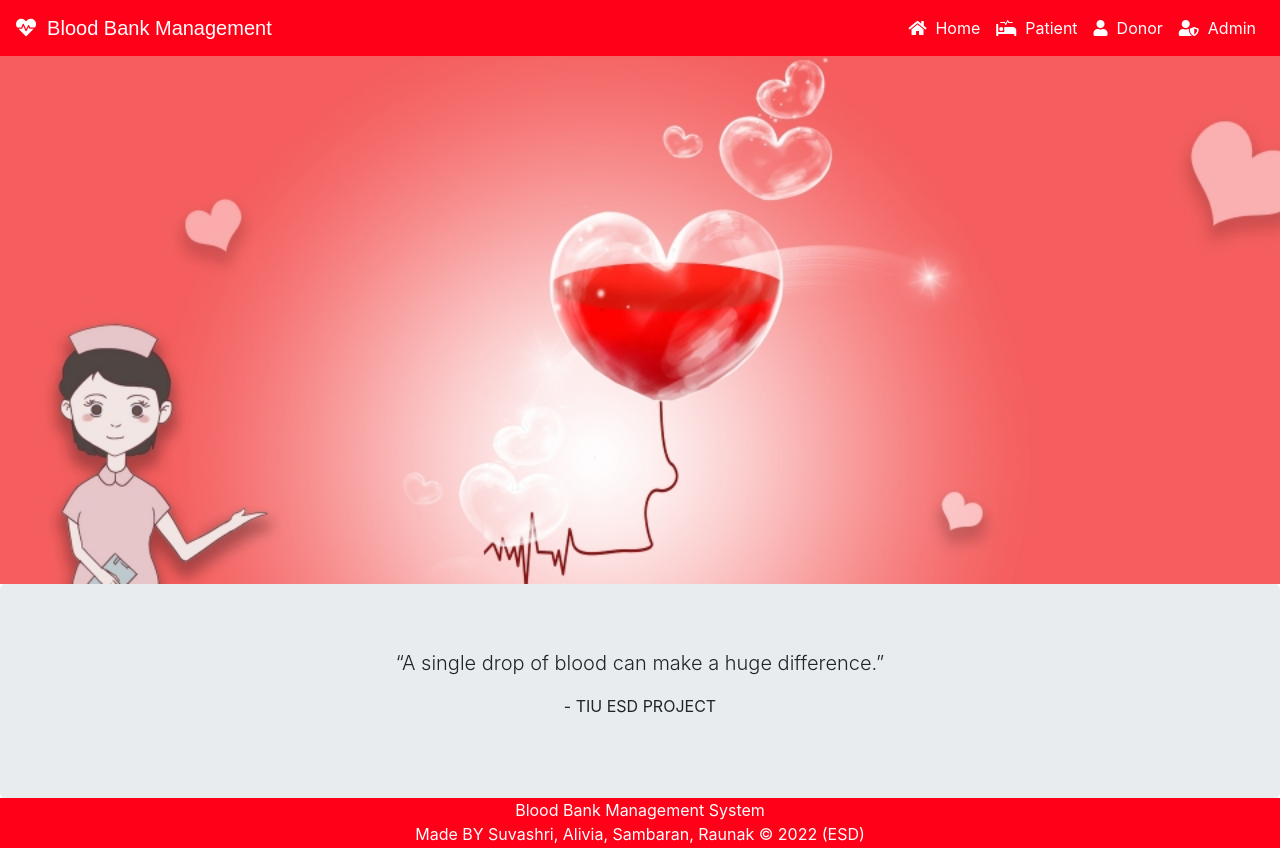
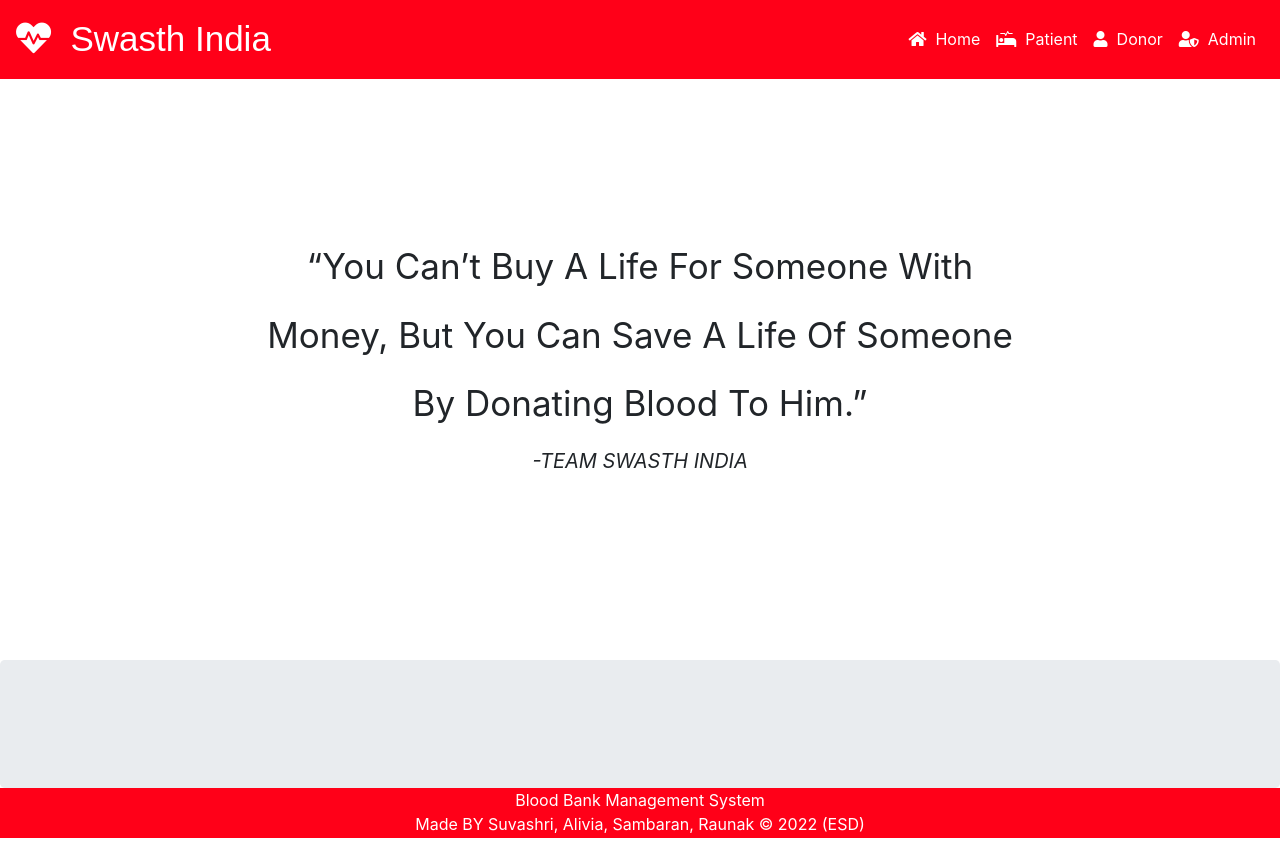
Before and after one commit to Raunak0604/Blood-bank-_Management_System, a Django app: page / in a window 1280 px wide. Run offline with Django 3.2, Linux system fonts and the light colour scheme; data comes from the database, SQL or seed files in the repository; both versions use the stored data as it was after the commit; some libraries are stand-ins or nearby versions.

Commit message:
File added

```diff
--- a/templates/blood/index.html
+++ b/templates/blood/index.html
@@ -2,14 +2,14 @@
 <!DOCTYPE html>
 
 <head>
-    <style>
+    <!-- <style>
         .xyz{
           margin-bottom: 0px;
           background-image: url('{% static "image/homepage.jpg" %}');
           background-size: cover;
           background-repeat: no-repeat;
         }
-      </style>
+      </style> -->
 
 </head>
 
@@ -17,7 +17,7 @@
 <body>
   {% include "blood/navbar.html" %}
 <br>
-<section id="section-jumbotron" style="margin-bottom: 0px;" class="jumbotron jumbotron-fluid d-flex justify-content-center align-items-center xyz">
+<!-- <section id="section-jumbotron" style="margin-bottom: 0px;" class="jumbotron jumbotron-fluid d-flex justify-content-center align-items-center xyz">
     <div class="container text-center">
         <br><br><br><br><br><br><br><br><br><br><br><br><br><br>
 
@@ -25,15 +25,27 @@
       <br><br><br><br>
 
     </div>
-  </section>
+  </section> -->
 
+  <div class="container text-center">
+    <br><br><br><br><br><br><br><br><br>
+
+    <p class="lead text-center" style="font-size:35px"><b>“You Can’t Buy A Life For Someone With</b></p>
+    <p class="lead text-center" style="font-size:35px"><b>Money, But You Can Save A Life Of Someone</b></p>
+    <p class="lead text-center" style="font-size:35px"><b>By Donating Blood To Him.”</b></p>
+    <p class="lead text-center" style="font-size:20px"><b><i>-TEAM SWASTH INDIA</i></b></p>
+
+
+  <br><br><br><br><br><br><br>
+
+</div>
 
   <div class="jumbotron" style="margin-top: 0px;margin-bottom: 0px;">
 
-    <p class="lead text-center">“A single drop of blood can make a huge difference.”
+    <!-- <p class="lead text-center">“A single drop of blood can make a huge difference.”
       </p>
 
-    <p class="text-center">- TIU ESD PROJECT </p>
+    <p class="text-center">- TIU ESD PROJECT </p> -->
 
   </div>
   {% include "blood/footer.html" %}
@@ -42,8 +54,3 @@
 </body>
 
 </html>
-<!--
-developed By : sumit kumar
-facebook : fb.com/sumit.luv
-youtube : youtube.com/lazycoders
--->
--- a/templates/blood/navbar.html
+++ b/templates/blood/navbar.html
@@ -18,7 +18,7 @@
     }
 
     .navbar-brand {
-      font-size: 20px;
+      font-size: 35px;
       font-family: sans-serif;
 
     }
@@ -31,7 +31,7 @@
 
   <div class="bs-example">
     <nav style="background-color: #FF0018;" class="navbar navbar-expand-md navbar-dark fixed-top">
-      <a href="/" class="navbar-brand"><i class="fas fa-heartbeat"></i>&nbsp; Blood Bank Management</a>
+      <a href="/" class="navbar-brand"><i class="fas fa-heartbeat"></i>&nbsp; Swasth India </a>
       <button type="button" class="navbar-toggler" data-toggle="collapse" data-target="#navbarCollapse">
         <span class="navbar-toggler-icon"></span>
       </button>
```
Also changed, not shown: db.sqlite3, static/profile_pic/Donor/download_r4SnEef.jpeg (added), static/profile_pic/Patient/download_IzHFALr.jpeg (added), templates/blood/homepage.jpg (added), 4 other files.
